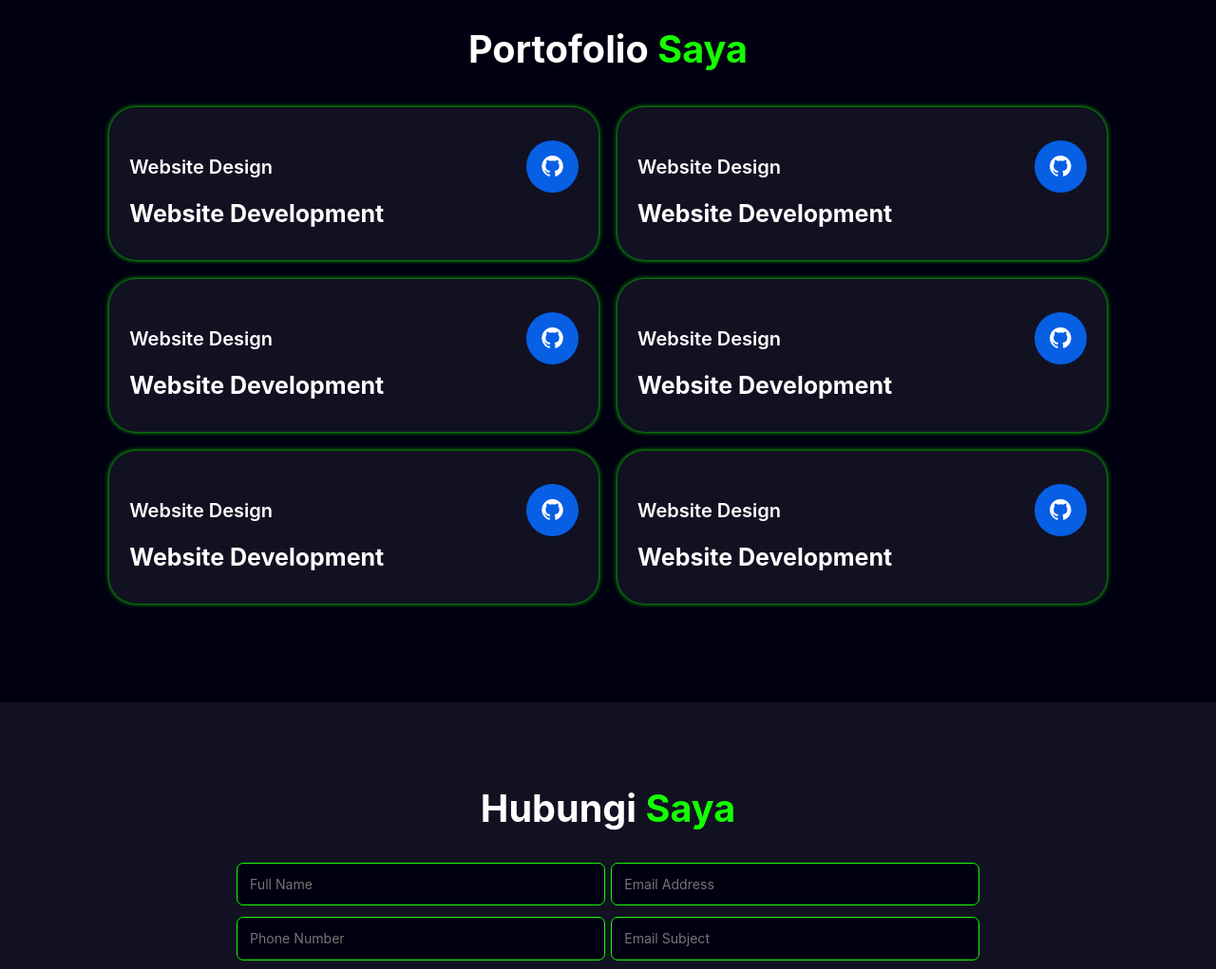
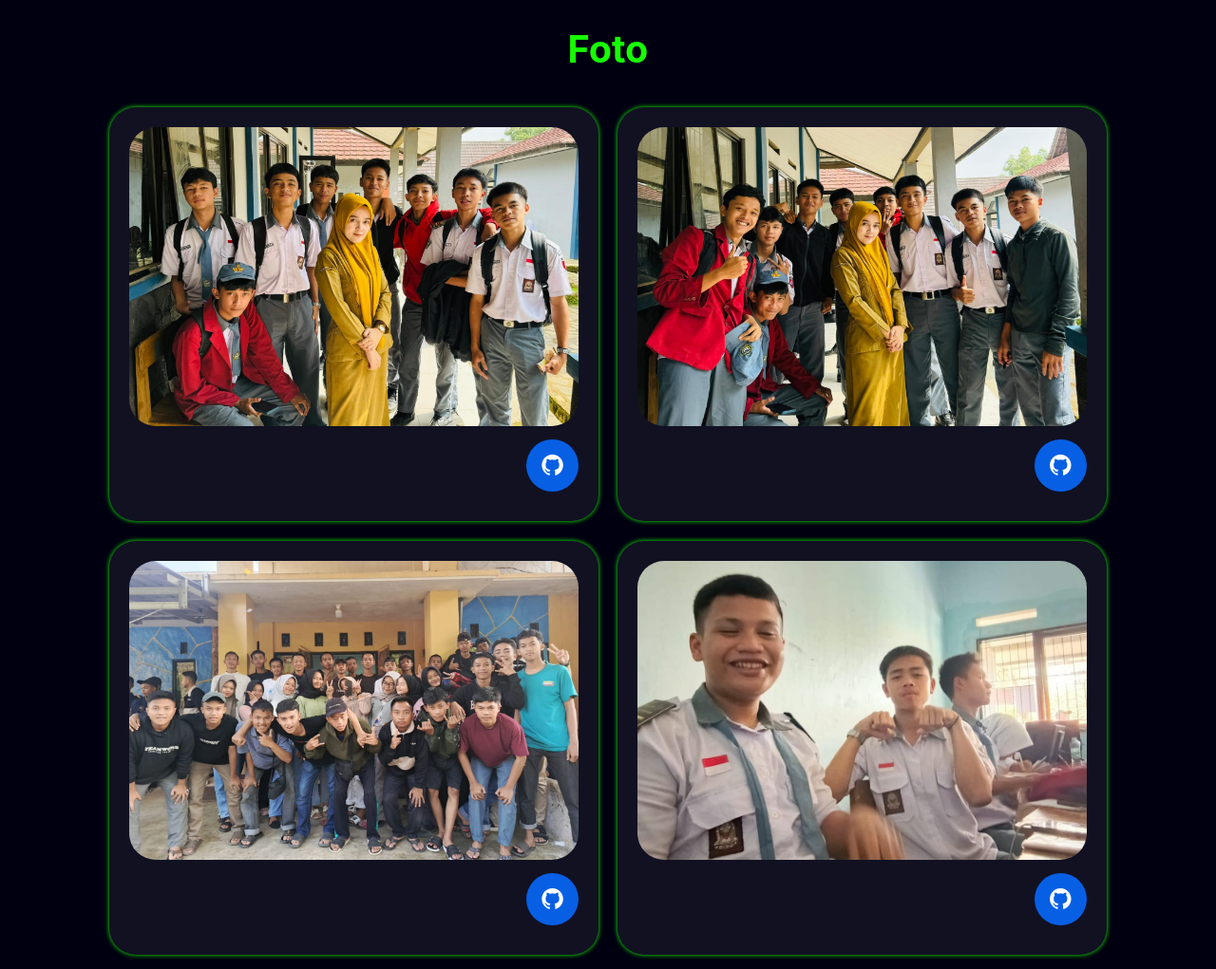
Before and after one commit to RenzGZ/RenzFX, a plain HTML site: page index.html in a window 1280 px wide. Shown: the part 1660-2681 px from the top of the page at 95% size. Drawn offline with nearby package versions, Linux system fonts and the light colour scheme.

Commit message:
Add files via upload

```diff
--- a/index.html
+++ b/index.html
@@ -20,7 +20,7 @@
         <ul class="navbar">
             <li><a href="#home">Home</a></li>
             <li><a href="#about">About</a></li>
-            <li><a href="#portfolio">Portfolio</a></li>
+            <li><a href="#portfolio">Group Photo</a></li>
             <li><a href="#contact">Contact</a></li>
         </ul>
 
@@ -33,11 +33,11 @@
 
     <section class="home" id="home">
         <div class="home-content">
-            <h3>Halo Semua</h3>
+            <h3>Hallo Semua</h3>
             <h1>RenzFX</h1>
             <h3>Saya <span class="multiple-text"></span></h3>
 
-            <p>Selamat datang di web Portofolio RenzFX mungkin web ini masih belum sempurna tetapi seiring berjalannya waktu
+            <p>Selamat datang di web kawan-kawan RenzFX mungkin web ini masih belum sempurna tetapi seiring berjalannya waktu
                 pasti akan berkembang.mohon maaf atas kekurangan nya.</p>
 
             <div class="social-media">
@@ -64,8 +64,8 @@
 
         <div class="about-content">
             <h2 class="heading">Tentang <span>Saya</span></h2>
-            <h3>Saya <span>Web Developer</span></h3>
-            <p>Web ini dibuat pada 08/02/2025. web ini adalah web portofolio saya yang masih dalam tahap pengembangan, saya akan terus belajar dan
+            <h3><span>Web Ini Dibuat Untuk kenangan</span></h3>
+            <p>Web ini dibuat pada 08/02/2025. web ini adalah web kenangan saya bersama teman saya yang masih dalam tahap pengembangan, saya akan terus belajar dan
                 mengembangkan web ini agar lebih baik lagi. Terima kasih atas kunjungan anda.
             </p>
             <a href="#" class="btn">Baca Selengkapnya</a>
@@ -77,85 +77,85 @@
 
     <section class="portfolio" id="portfolio">
 
-        <h2 class="heading">Portofolio <span>Saya</span></h2>
+        <h2 class="heading"><span>Foto</span></h2>
 
         <div class="portfolio-content">
             <div class="row">
-                <img src="assets/1.jpg" alt="">
+                <img src="Foto/foto 1.jpg" alt="">
                 <div class="main-row">
                     <div class="row-text">
-                        <h5>Website Design</h5>
+                        <h5></h5>
                     </div>
                     <div class="row-icon">
                         <i class="bx bxl-github"></i>
                     </div>
                 </div>
-                <h4>Website Development</h4>
+                <h4></h4>
             </div>
 
             <div class="row">
-                <img src="assets/2.jpg" alt="">
+                <img src="Foto/foto 2.jpg" alt="">
                 <div class="main-row">
                     <div class="row-text">
-                        <h5>Website Design</h5>
+                        <h5></h5>
                     </div>
                     <div class="row-icon">
                         <i class="bx bxl-github"></i>
                     </div>
                 </div>
-                <h4>Website Development</h4>
+                <h4></h4>
             </div>
 
             <div class="row">
-                <img src="assets/3.jpg" alt="">
+                <img src="Foto/foto 3.jpg" alt="">
                 <div class="main-row">
                     <div class="row-text">
-                        <h5>Website Design</h5>
+                        <h5></h5>
                     </div>
                     <div class="row-icon">
                         <i class="bx bxl-github"></i>
                     </div>
                 </div>
-                <h4>Website Development</h4>
+                <h4></h4>
             </div>
 
             <div class="row">
-                <img src="assets/4.jpg" alt="">
+                <img src="Foto/foto 4.jpg" alt="">
                 <div class="main-row">
                     <div class="row-text">
-                        <h5>Website Design</h5>
+                        <h5></h5>
                     </div>
                     <div class="row-icon">
                         <i class="bx bxl-github"></i>
                     </div>
                 </div>
-                <h4>Website Development</h4>
+                <h4></h4>
             </div>
 
             <div class="row">
-                <img src="assets/5.jpg" alt="">
+                <img src="Foto/foto 5.jpg" alt="">
                 <div class="main-row">
                     <div class="row-text">
-                        <h5>Website Design</h5>
+                        <h5></h5>
                     </div>
                     <div class="row-icon">
                         <i class="bx bxl-github"></i>
                     </div>
                 </div>
-                <h4>Website Development</h4>
+                <h4></h4>
             </div>
 
             <div class="row">
-                <img src="assets/6.jpg" alt="">
+                <img src="Foto/foto 6.jpg" alt="">
                 <div class="main-row">
                     <div class="row-text">
-                        <h5>Website Design</h5>
+                        <h5></h5>
                     </div>
                     <div class="row-icon">
                         <i class="bx bxl-github"></i>
                     </div>
                 </div>
-                <h4>Website Development</h4>
+                <h4></h4>
             </div>
         </div>
 
```
Also changed, not shown: Foto/foto 1.jpg (added), Foto/foto 2.jpg (added), Foto/foto 3.jpg (added), Foto/foto 4.jpg (added), Foto/foto 5.jpg (added), Foto/foto 6.jpg (added).
